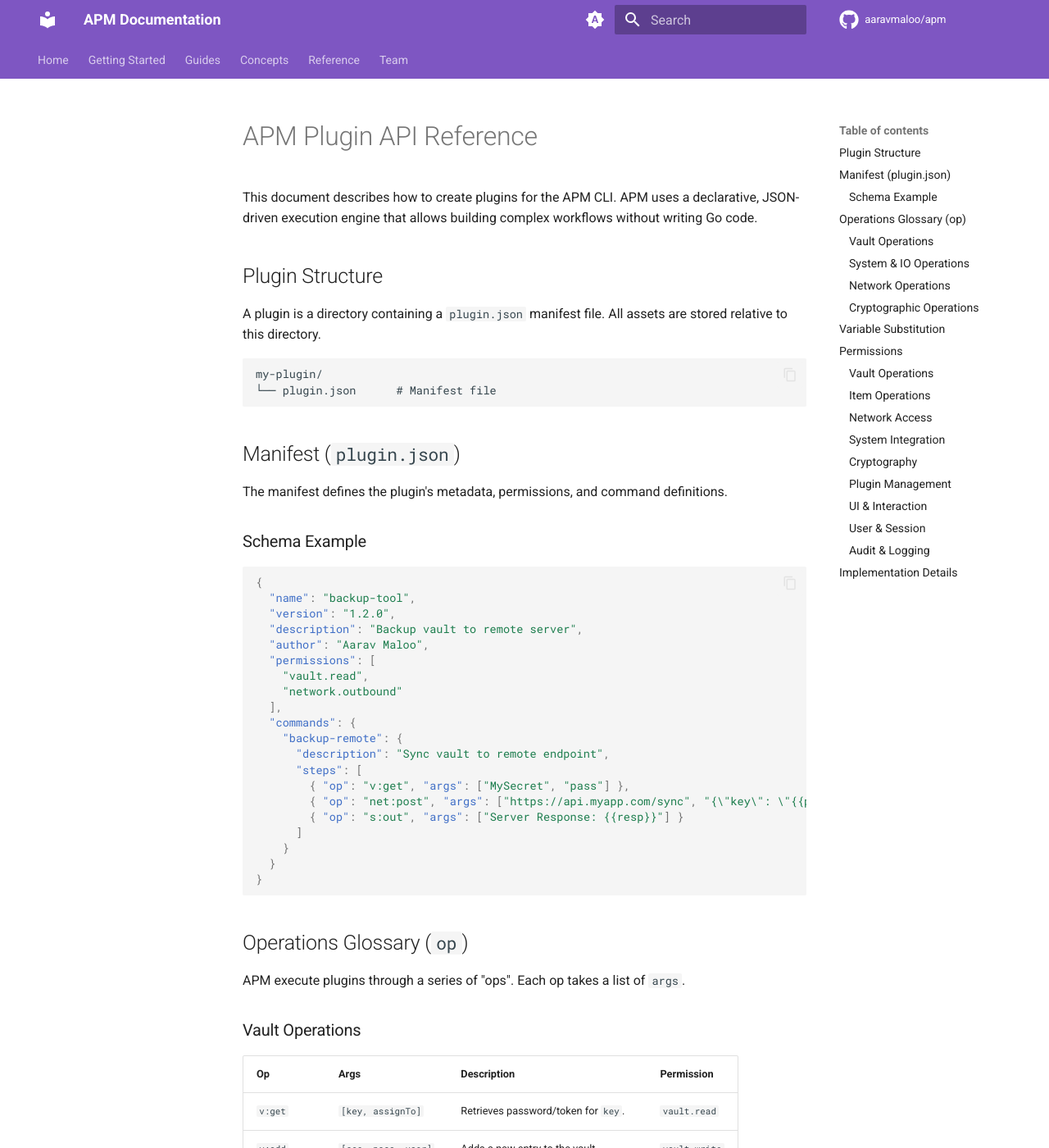
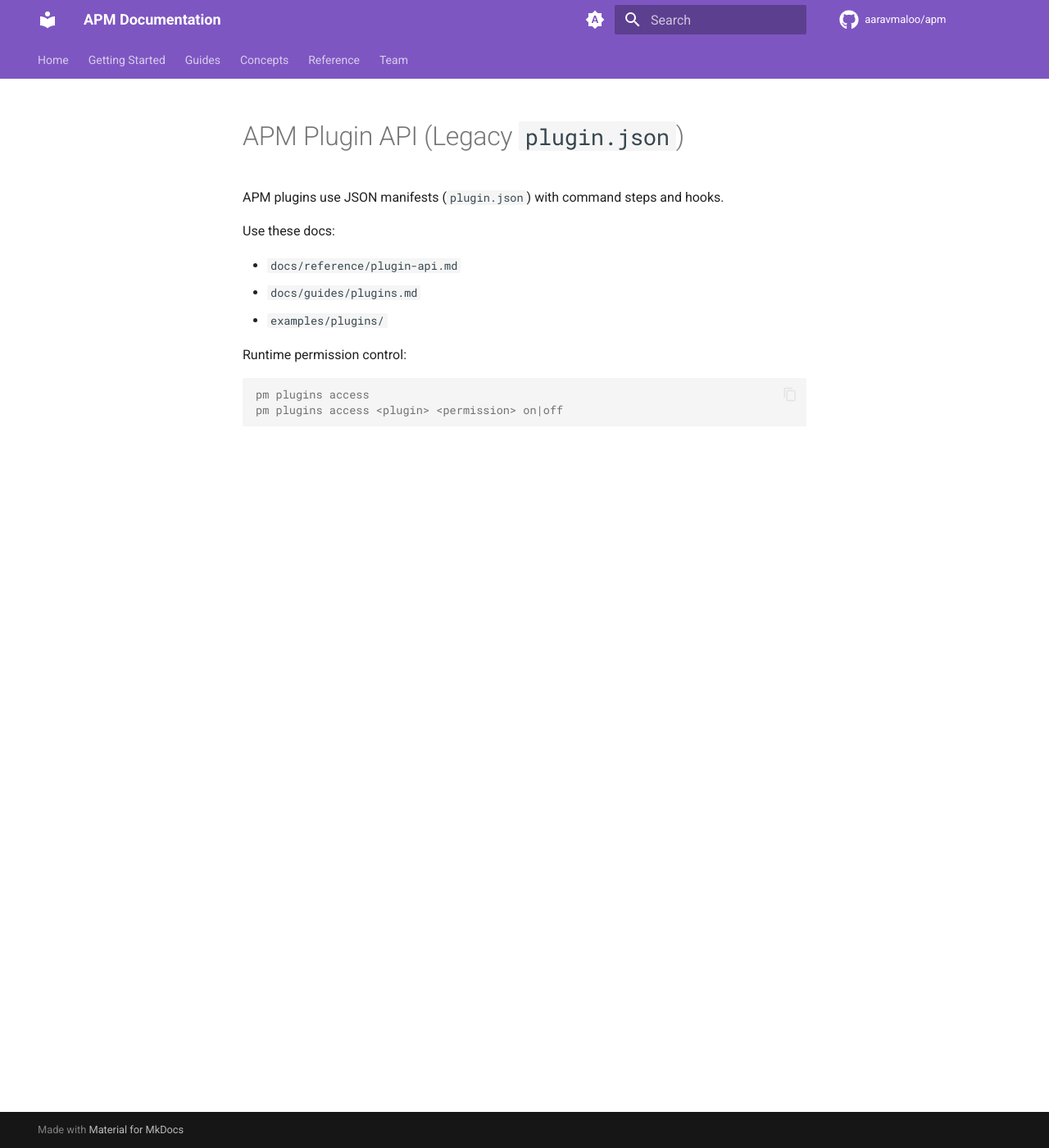
Before and after one commit to aaravmaloo/apm, an MkDocs documentation site: the page built from docs/PLUGIN_API.md, in a window 1280 px wide and 1400 px high. Shown: the whole window at 82% size. Built offline with MkDocs 1.6.1 and Material for MkDocs 9.7.7, drawn with Linux system fonts in a browser that asks for light colours; comment, search, counter and statistics services are not loaded; some of the changed text lies outside the part shown.

Commit message:
update plugin api docs

````diff
--- a/docs/PLUGIN_API.md
+++ b/docs/PLUGIN_API.md
@@ -1,136 +1,16 @@
-# APM Plugin API Reference
+# APM Plugin API (Legacy `plugin.json`)
 
-This document describes how to create plugins for the APM CLI. APM uses a declarative, JSON-driven execution engine that allows building complex workflows without writing Go code.
+APM plugins use JSON manifests (`plugin.json`) with command steps and hooks.
 
-## Plugin Structure
+Use these docs:
 
-A plugin is a directory containing a `plugin.json` manifest file. All assets are stored relative to this directory.
+- `docs/reference/plugin-api.md`
+- `docs/guides/plugins.md`
+- `examples/plugins/`
 
-```text
-my-plugin/
-└── plugin.json      # Manifest file
+Runtime permission control:
+
+```console
+pm plugins access
+pm plugins access <plugin> <permission> on|off
 ```
-
-## Manifest (`plugin.json`)
-
-The manifest defines the plugin's metadata, permissions, and command definitions.
-
-### Schema Example
-
-```json
-{
-  "name": "backup-tool",
-  "version": "1.2.0",
-  "description": "Backup vault to remote server",
-  "author": "Aarav Maloo",
-  "permissions": [
-    "vault.read",
-    "network.outbound"
-  ],
-  "commands": {
-    "backup-remote": {
-      "description": "Sync vault to remote endpoint",
-      "steps": [
-        { "op": "v:get", "args": ["MySecret", "pass"] },
-        { "op": "net:post", "args": ["https://api.myapp.com/sync", "{\"key\": \"{{pass}}\"}", "resp"] },
-        { "op": "s:out", "args": ["Server Response: {{resp}}"] }
-      ]
-    }
-  }
-}
-```
-
-## Operations Glossary (`op`)
-
-APM execute plugins through a series of "ops". Each op takes a list of `args`.
-
-### Vault Operations
-| Op | Args | Description | Permission |
-| :--- | :--- | :--- | :--- |
-| `v:get` | `[key, assignTo]` | Retrieves password/token for `key`. | `vault.read` |
-| `v:add` | `[acc, pass, user]` | Adds a new entry to the vault. | `vault.write` |
-| `v:list` | `[assignTo]` | Lists all accounts as a CSV string. | `vault.read` |
-| `v:del` | `[key]` | Deletes an entry from the vault. | `vault.write` |
-| `v:backup`| `[]` | Creates a timestamped local backup. | `vault.write` |
-| `v:lock` | `[]` | Signals a vault lock event. | None |
-
-### System & IO Operations
-| Op | Args | Description | Permission |
-| :--- | :--- | :--- | :--- |
-| `s:out` | `[message]` | Prints a message to the console. | None |
-| `s:in` | `[prompt, assignTo]` | Prompts for user input. | None |
-| `s:clip` | `[text]` | Copies text to system clipboard. | `system.write` |
-| `s:sleep` | `[seconds]` | Pauses execution. | None |
-
-### Network Operations
-| Op | Args | Description | Permission |
-| :--- | :--- | :--- | :--- |
-| `net:get` | `[url, assignTo]` | Performs an HTTP GET request. | `network.outbound` |
-| `net:post`| `[url, payload, assignTo]` | Performs an HTTP POST request. | `network.outbound` |
-
-### Cryptographic Operations
-| Op | Args | Description | Permission |
-| :--- | :--- | :--- | :--- |
-| `crypto:hash` | `[data, assignTo]` | Computes SHA-256 hash. | `crypto.use` |
-
-## Variable Substitution
-
-You can use variables stored via `assignTo` in any argument using the `{{name}}` syntax.
-- **System Reserved**: `{{USER}}`, `{{OS}}`, `{{TIMESTAMP}}` (Available at runtime).
-
-## Permissions
-
-Permissions must be explicitly requested in the `permissions` array of the manifest.
-Support for wildcard matching is available (e.g., `vault.*` grants all vault permissions).
-
-### Vault Operations
-- `vault.read`, `vault.write`, `vault.delete`
-- `vault.import`, `vault.export`, `vault.backup`, `vault.restore`
-- `vault.history`, `vault.lock`, `vault.unlock`, `vault.sync`
-
-### Item Operations
-- `vault.item.create`, `vault.item.read`, `vault.item.update`, `vault.item.delete`
-- `vault.item.move`, `vault.item.copy`, `vault.item.share`
-- `vault.item.field.*` (Granular field access: password, username, url, notes, totp, tags, metadata)
-
-### Network Access
-- `network.outbound`, `network.inbound`
-- Protocol specific: `network.http`, `network.https`, `network.ssh`, `network.ftp`, `network.ws`, etc.
-- `network.proxy`, `network.dns`
-
-### System Integration
-- `system.read`, `system.write`, `system.exec`
-- `system.clipboard.read`, `system.clipboard.write`
-- `system.env.read`, `system.env.write`
-- `system.process.read`, `system.process.write`, `system.process.kill`
-- `system.notification`, `system.audio.*`, `system.camera`
-
-### Cryptography
-- `crypto.hash`, `crypto.random`
-- `crypto.encrypt`, `crypto.decrypt`
-- `crypto.sign`, `crypto.verify`
-- `crypto.key.*` (generate, store, load, delete)
-
-### Plugin Management
-- `plugin.list`, `plugin.install`, `plugin.uninstall`, `plugin.update`
-- `plugin.config.read`, `plugin.config.write`
-
-### UI & Interaction
-- `ui.prompt`, `ui.alert`, `ui.confirm`, `ui.toast`
-- `ui.window.*`, `ui.menu.*`, `ui.theme.set`
-
-### User & Session
-- `user.read`, `user.write`, `user.auth`
-- `user.session.read`, `user.session.write`
-
-### Audit & Logging
-- `audit.read`, `audit.write`
-- `audit.log.read`, `audit.log.write`
-
-## Implementation Details
-
-Plugins are installed via:
-1. `pm plugins add <name>` (Marketplace)
-2. `pm plugins local <path>` (Local Development)
-
-The manager stores them in `/plugins_cache/` and dynamically registers commands on startup.
````
